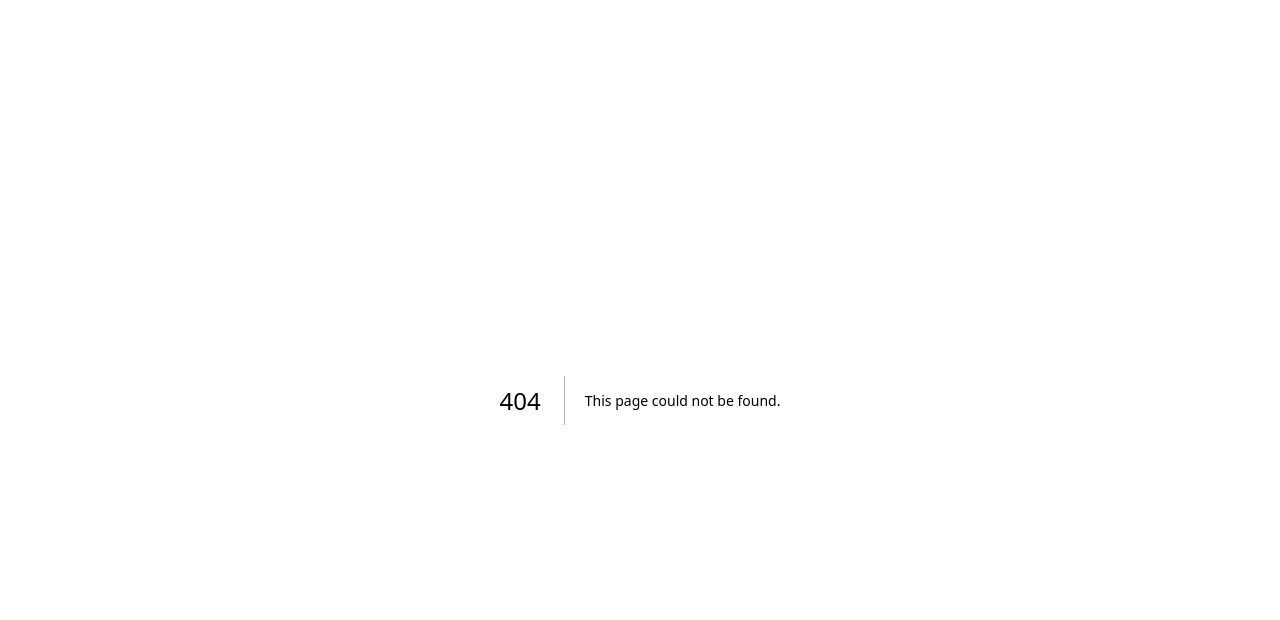
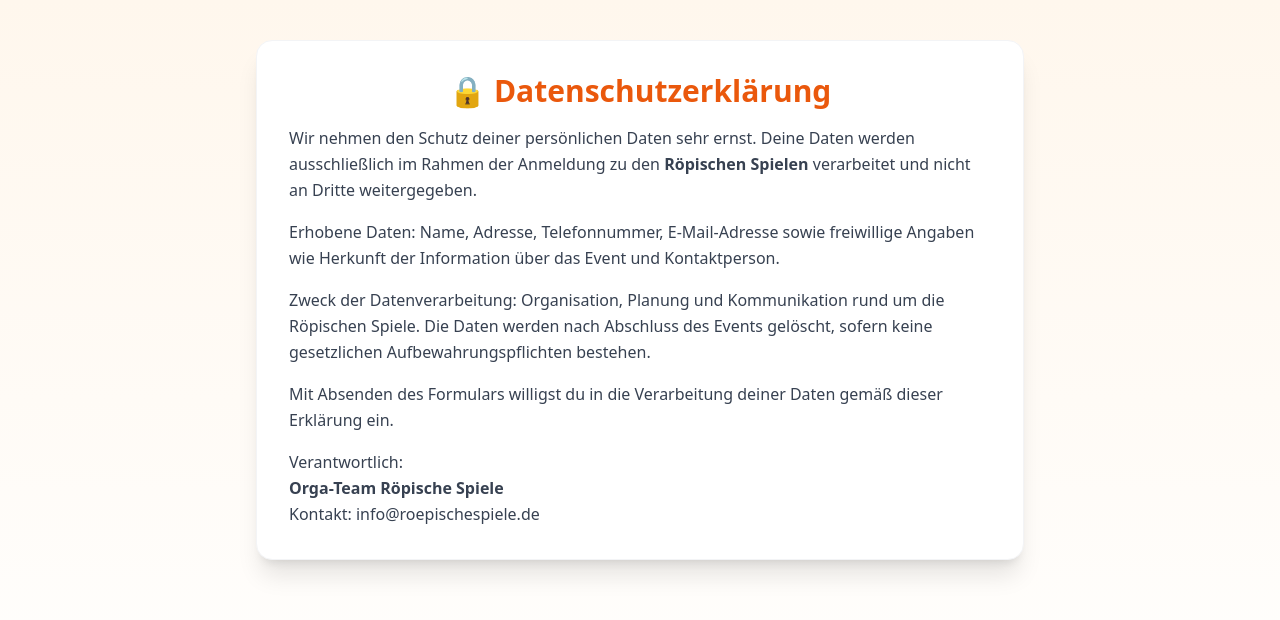
Before and after one commit to RaykSchroeder/RoepischeSpiele, a Next.js app: page /datenschutz in a window 1280 px wide. Before the commit this address had no page. Shown: the top 620 px of the page. Built offline with nearby package versions, Linux system fonts and the light colour scheme.

Commit message:
Update and rename privacy.js to datenschutz.js

```diff
--- /dev/null
+++ b/pages/datenschutz.js
@@ -0,0 +1,38 @@
+export default function Datenschutz() {
+  return (
+    <div className="min-h-screen bg-gradient-to-b from-orange-50 to-white flex flex-col items-center py-10 px-4">
+      <div className="max-w-3xl bg-white shadow-xl rounded-2xl p-8 border border-gray-100">
+        <h1 className="text-3xl font-bold text-orange-600 mb-4 text-center">
+          🔒 Datenschutzerklärung
+        </h1>
+
+        <p className="text-gray-700 leading-relaxed mb-4">
+          Wir nehmen den Schutz deiner persönlichen Daten sehr ernst. Deine Daten werden ausschließlich
+          im Rahmen der Anmeldung zu den <strong>Röpischen Spielen</strong> verarbeitet und nicht an Dritte weitergegeben.
+        </p>
+
+        <p className="text-gray-700 leading-relaxed mb-4">
+          Erhobene Daten: Name, Adresse, Telefonnummer, E-Mail-Adresse sowie freiwillige Angaben wie
+          Herkunft der Information über das Event und Kontaktperson.
+        </p>
+
+        <p className="text-gray-700 leading-relaxed mb-4">
+          Zweck der Datenverarbeitung: Organisation, Planung und Kommunikation rund um die Röpischen Spiele.
+          Die Daten werden nach Abschluss des Events gelöscht, sofern keine gesetzlichen Aufbewahrungspflichten bestehen.
+        </p>
+
+        <p className="text-gray-700 leading-relaxed mb-4">
+          Mit Absenden des Formulars willigst du in die Verarbeitung deiner Daten gemäß dieser Erklärung ein.
+        </p>
+
+        <p className="text-gray-700 leading-relaxed">
+          Verantwortlich:
+          <br />
+          <strong>Orga-Team Röpische Spiele</strong>
+          <br />
+          Kontakt: info@roepischespiele.de
+        </p>
+      </div>
+    </div>
+  );
+}
--- a/pages/privacy.js
+++ /dev/null
@@ -1,17 +0,0 @@
-export default function Privacy() {
-  return (
-    <div className="p-8 max-w-3xl mx-auto">
-      <h1 className="text-2xl font-bold mb-4">Datenschutzerklärung</h1>
-      <p className="mb-4">
-        Wir, die Veranstalter der Röpischen Spiele, nehmen den Schutz deiner
-        personenbezogenen Daten sehr ernst. Deine Angaben werden ausschließlich
-        zur Organisation, Durchführung und Kommunikation rund um die Veranstaltung
-        verwendet. Eine Weitergabe an Dritte findet nicht statt.
-      </p>
-      <p>
-        Du kannst deine Einwilligung jederzeit widerrufen, indem du uns unter
-        <a href="mailto:kontakt@roepishe-spiele.de" className="text-blue-600 underline"> kontakt@roepishe-spiele.de</a> kontaktierst.
-      </p>
-    </div>
-  );
-}
```
